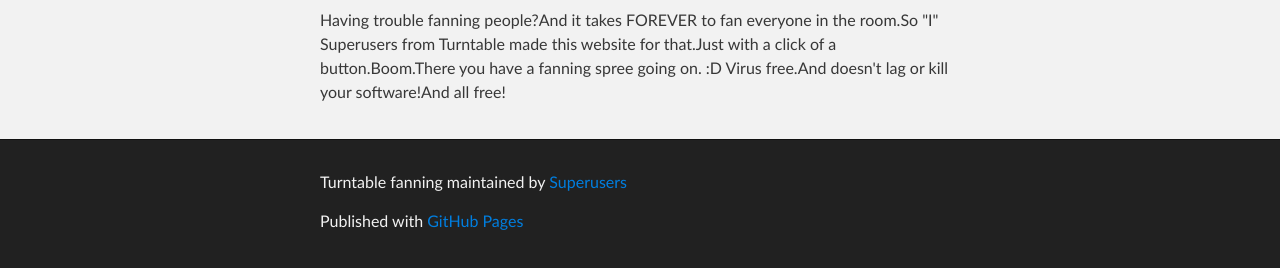
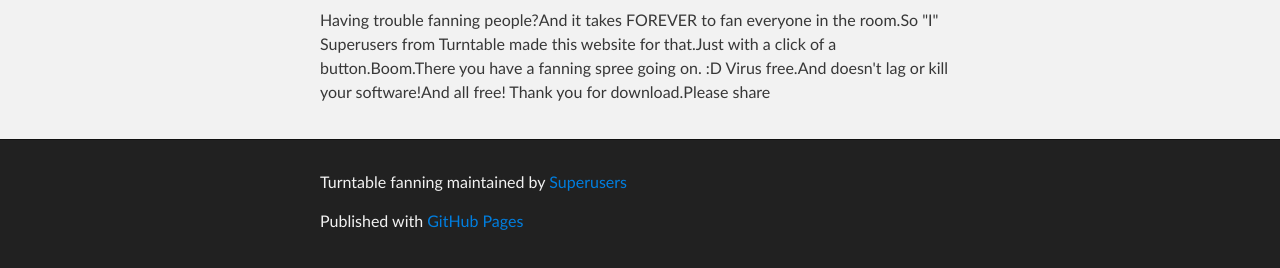
Before and after one commit to Superusers/Turntable-Fanning, a plain HTML site: page index.html in a window 1280 px wide. Shown: the part 252-520 px from the top of the page. Drawn offline with Linux system fonts and the light colour scheme.

Commit message:
Create gh-pages branch via GitHub

```diff
--- a/index.html
+++ b/index.html
@@ -32,7 +32,8 @@
     <div id="main_content_wrap" class="outer">
       <section id="main_content" class="inner">
         <p>Having trouble fanning people?And it takes FOREVER to fan everyone in the room.So "I" Superusers from Turntable made this website for that.Just with a click of a button.Boom.There you have a fanning spree going on. :D
- Virus free.And doesn't lag or kill your software!And all free!</p>
+ Virus free.And doesn't lag or kill your software!And all free!
+Thank you for download.Please share</p>
       </section>
     </div>
 
--- a/params.json
+++ b/params.json
@@ -1 +1 @@
-{"name":"Turntable fanning","tagline":"Turntable Download","body":"Having trouble fanning people?And it takes FOREVER to fan everyone in the room.So \"I\" Superusers from Turntable made this website for that.Just with a click of a button.Boom.There you have a fanning spree going on. :D\r\n Virus free.And doesn't lag or kill your software!And all free!","google":"","note":"Don't delete this file! It's used internally to help with page regeneration."}
+{"name":"Turntable fanning","tagline":"Turntable Download","body":"Having trouble fanning people?And it takes FOREVER to fan everyone in the room.So \"I\" Superusers from Turntable made this website for that.Just with a click of a button.Boom.There you have a fanning spree going on. :D\r\n Virus free.And doesn't lag or kill your software!And all free!\r\nThank you for download.Please share","google":"","note":"Don't delete this file! It's used internally to help with page regeneration."}
```
